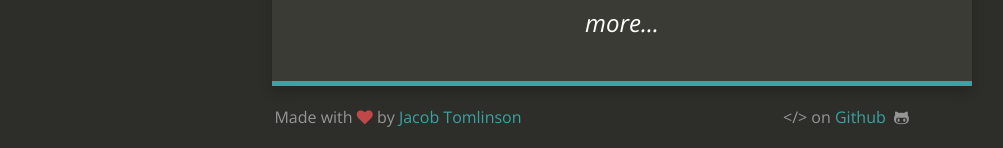
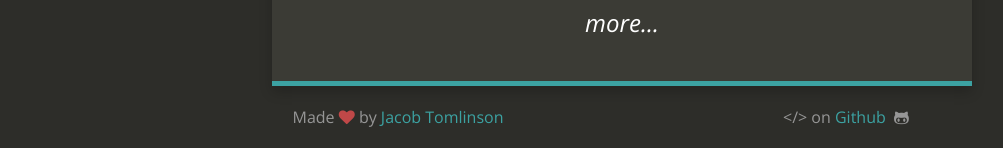
Before and after one commit to eski1337/lblb-it-ffd00, a Jekyll site: the page built from index.html, in a window 1280 px wide. Shown: the part 749-897 px from the top of the page, without its empty margins (18-1021 px from the left). Built offline with Jekyll 4.4.1, drawn with Linux system fonts in a browser that asks for light colours; nearby versions of some CDN libraries.

Commit message:
_config.yml: changed

```diff
--- a/_config.yml
+++ b/_config.yml
@@ -21,7 +21,7 @@
 xing_link: null
 facebook_link: null
 footer_left: >-
-  Made with <i class="fa fa-heart"></i> by <a
+  Made  <i class="fa fa-heart"></i> by <a
   href="https://twitter.com/_JacobTomlinson">Jacob Tomlinson</a>
 footer_right: >-
   &lt;/&gt; on <a
```
